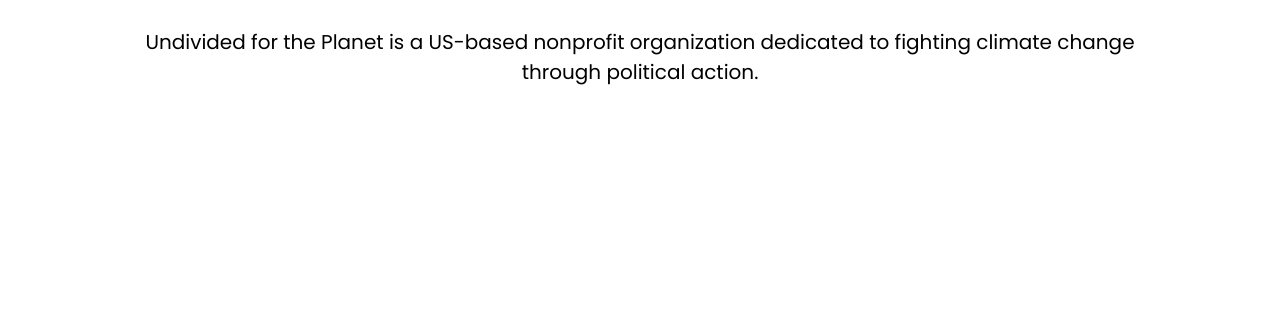
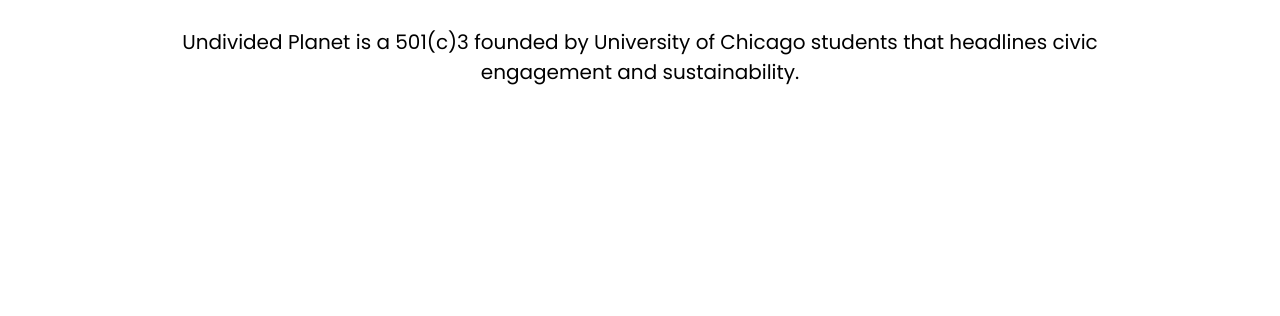
Before and after one commit to jbowen4/UFTP-Site, a plain HTML site: page index.html in a window 1280 px wide. Shown: the part 338-654 px from the top of the page. Drawn offline with Linux system fonts and the light colour scheme.

Commit message:
Update description

```diff
--- a/index.html
+++ b/index.html
@@ -10,7 +10,7 @@
     <img id="logo" src="imgs/logo.jpg" alt="Logo">
     <div class="container">
       <h1>COMING SOON</h1>
-      <p>Undivided for the Planet is a US-based nonprofit organization dedicated to fighting climate change through political action.</p>
+      <p>Undivided Planet is a 501(c)3 founded by University of Chicago students that headlines civic engagement and sustainability.</p>
     </div>
     <div class="social-media">
       <ul>
```
